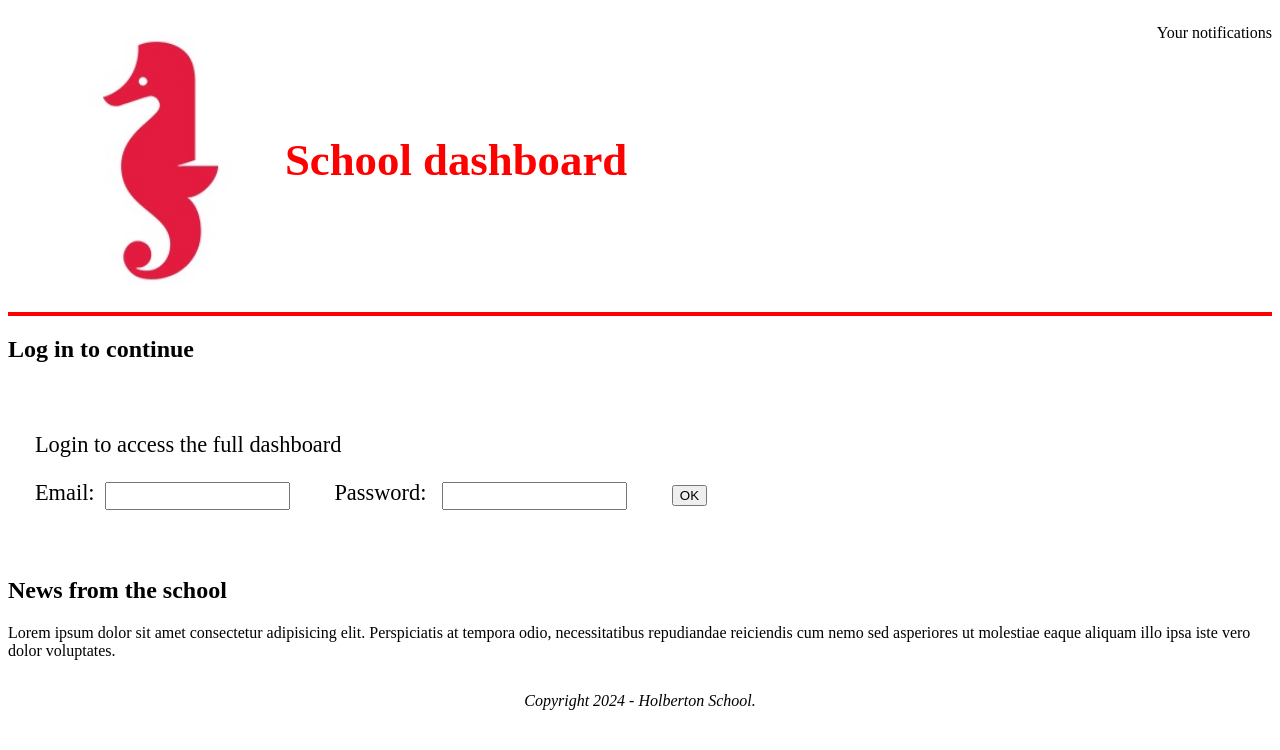
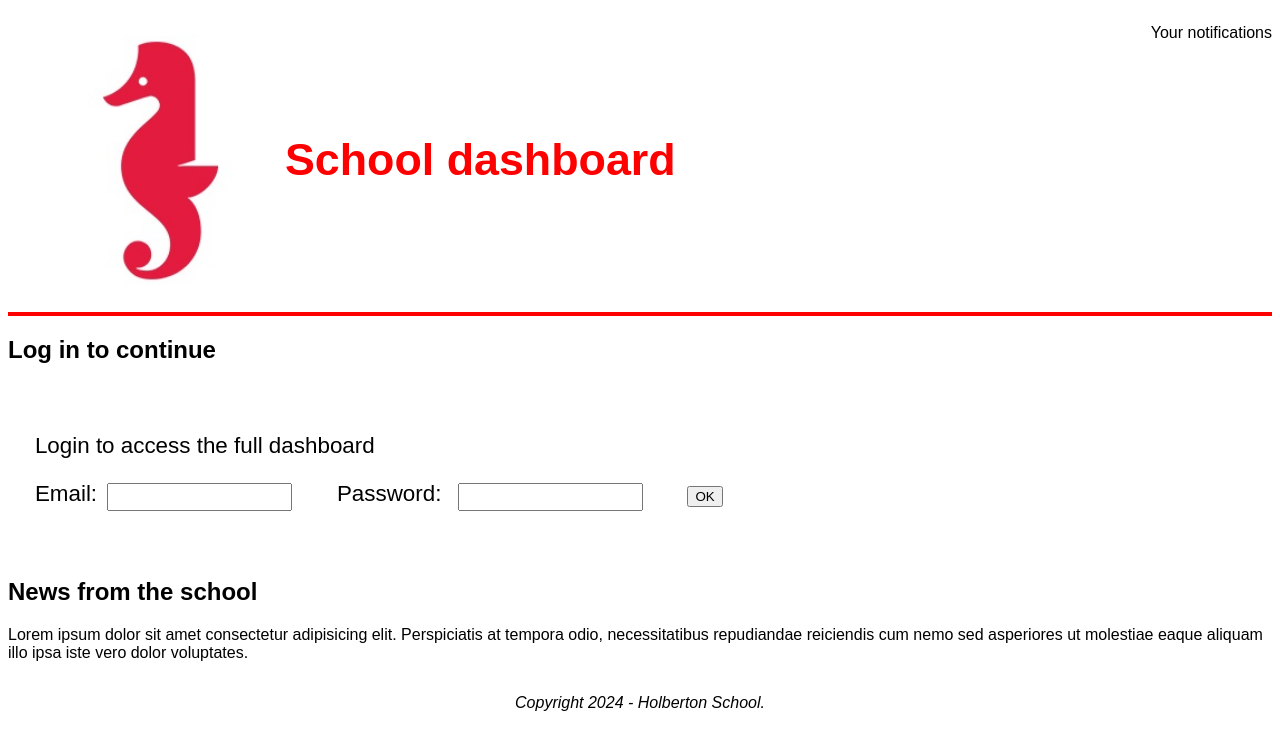
Before and after one commit to barasa001/alu-web_react, a React app in the folder React_inline_styling/task_1/dashboard/: page / in a window 1280 px wide. Shown: the top 750 px of the page. Built offline with nearby package versions, Linux system fonts and the light colour scheme.

Commit message:
Update App.js

```diff
--- a/React_inline_styling/task_1/dashboard/src/App/App.js
+++ b/React_inline_styling/task_1/dashboard/src/App/App.js
@@ -27,6 +27,17 @@ const styles = StyleSheet.create({
         padding: '0.5em',
         textAlign: 'center',
         fontStyle: 'italic',
+    },
+    body: {  // Adding body style
+        margin: 0,
+        padding: 0,
+        boxSizing: 'border-box',
+        fontFamily: 'Arial, sans-serif',
+    },
+    footer: {  // Adding footer style
+        position: 'absolute',
+        bottom: 0,
+        width: '100%',
     },
 });
 
@@ -67,6 +78,7 @@ class App extends React.Component {
     render() {
         return (
             <React.Fragment>
+                <div className={css(styles.body)}> {/* Apply body style */}
                     <div className={css(styles.App)}>
                         <div className={css(styles['heading-section'])}>
                             <Notifications listNotifications={this.listNotifications} />
@@ -89,7 +101,8 @@ class App extends React.Component {
                                 ipsa iste vero dolor voluptates.
                             </p>
                         </BodySection>
-					<Footer className={css(styles['App-footer'])} />
+                        <Footer className={css(styles.footer, styles['App-footer'])} /> {/* Apply footer style */}
+                    </div>
                 </div>
             </React.Fragment>
         );
```
Lines whose indentation alone changed are shown as unchanged.
